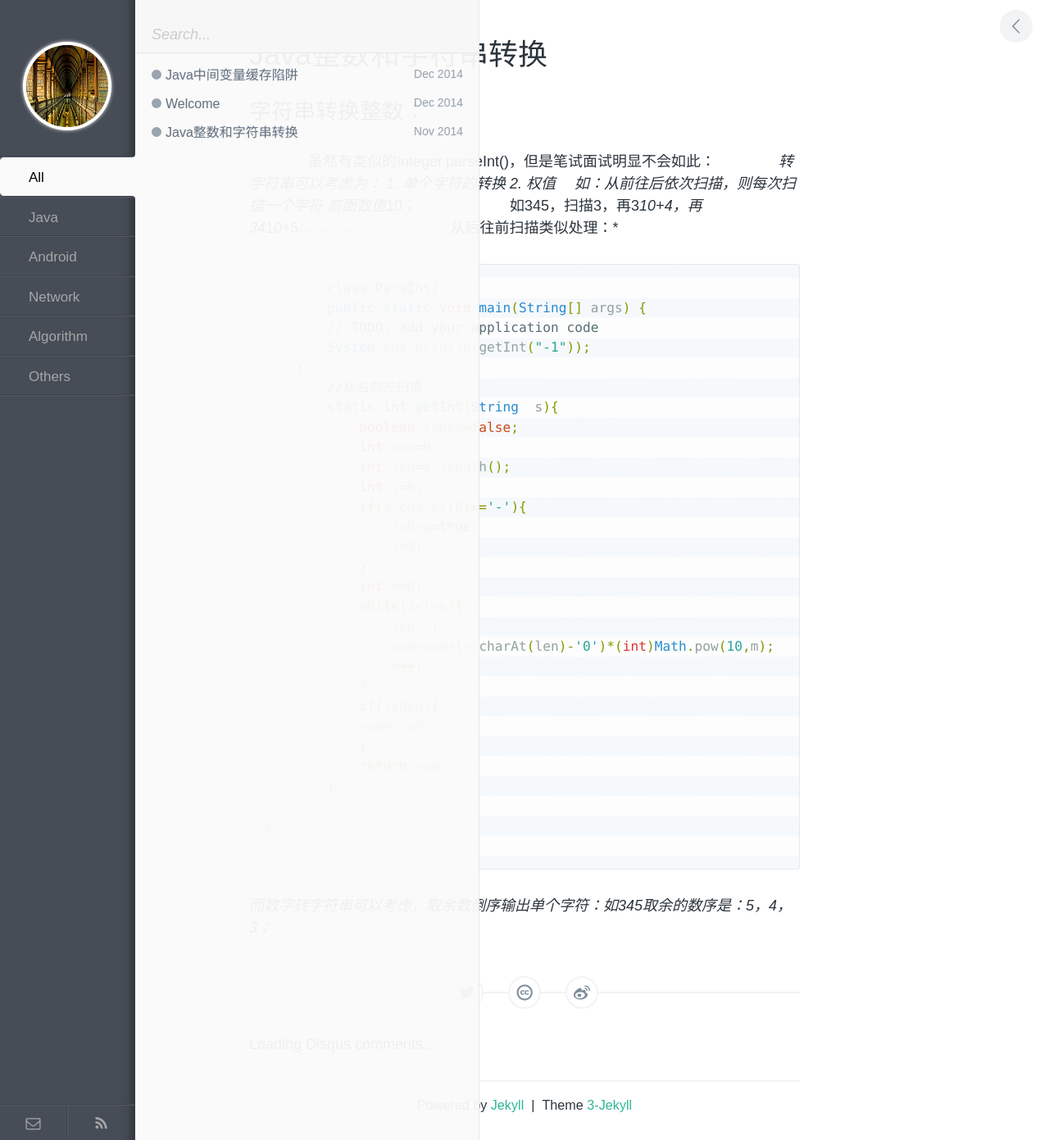
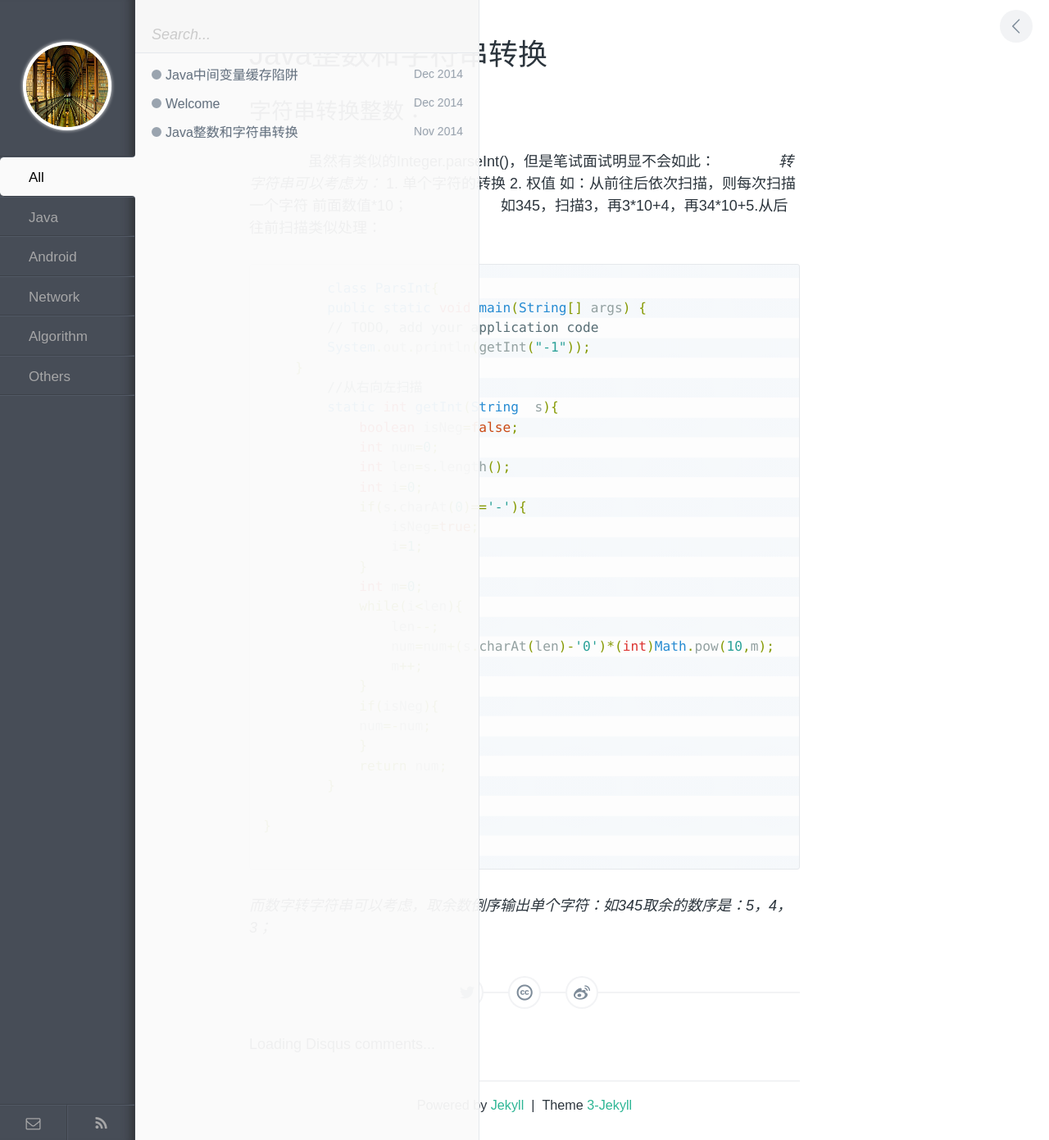
Before and after one commit to enlipan/enlipan.github.io, a Jekyll site: the page built from _posts/2014-11-30-Integer-2-String.md, in a window 1280 px wide. Shown: the whole page at 82% size. Built offline with Jekyll 4.4.1, drawn with Linux system fonts in a browser that asks for light colours; comment, search, counter and statistics services are not loaded.

Commit message:
Update 2014-11-30-Integer-2-String.md

```diff
--- a/_posts/2014-11-30-Integer-2-String.md
+++ b/_posts/2014-11-30-Integer-2-String.md
@@ -6,13 +6,12 @@
 #字符串转换整数：
 
 　　　　虽然有类似的Integer.parseInt()，但是笔试面试明显不会如此：
-　　　　*转字符串可以考虑为：
+　　　　*转字符串可以考虑为：*
              1. 单个字符的转换
-             2. 权值*
-    　*如：从前往后依次扫描，则每次扫描一个字符  前面数值*10；
-　　　　　　如345，扫描3，再3*10+4，再34*10+5............
-　　　　　　从后往前扫描类似处理：*
-　　　　　　{% highlight java %}
+             2. 权值
+    如：从前往后依次扫描，则每次扫描一个字符  前面数值*10；
+　　　　　　如345，扫描3，再3\*10+4，再34\*10+5.从后往前扫描类似处理：
+　　{% highlight java %}
         class ParsInt{
         public static void main(String[] args) {
         // TODO, add your application code
```
